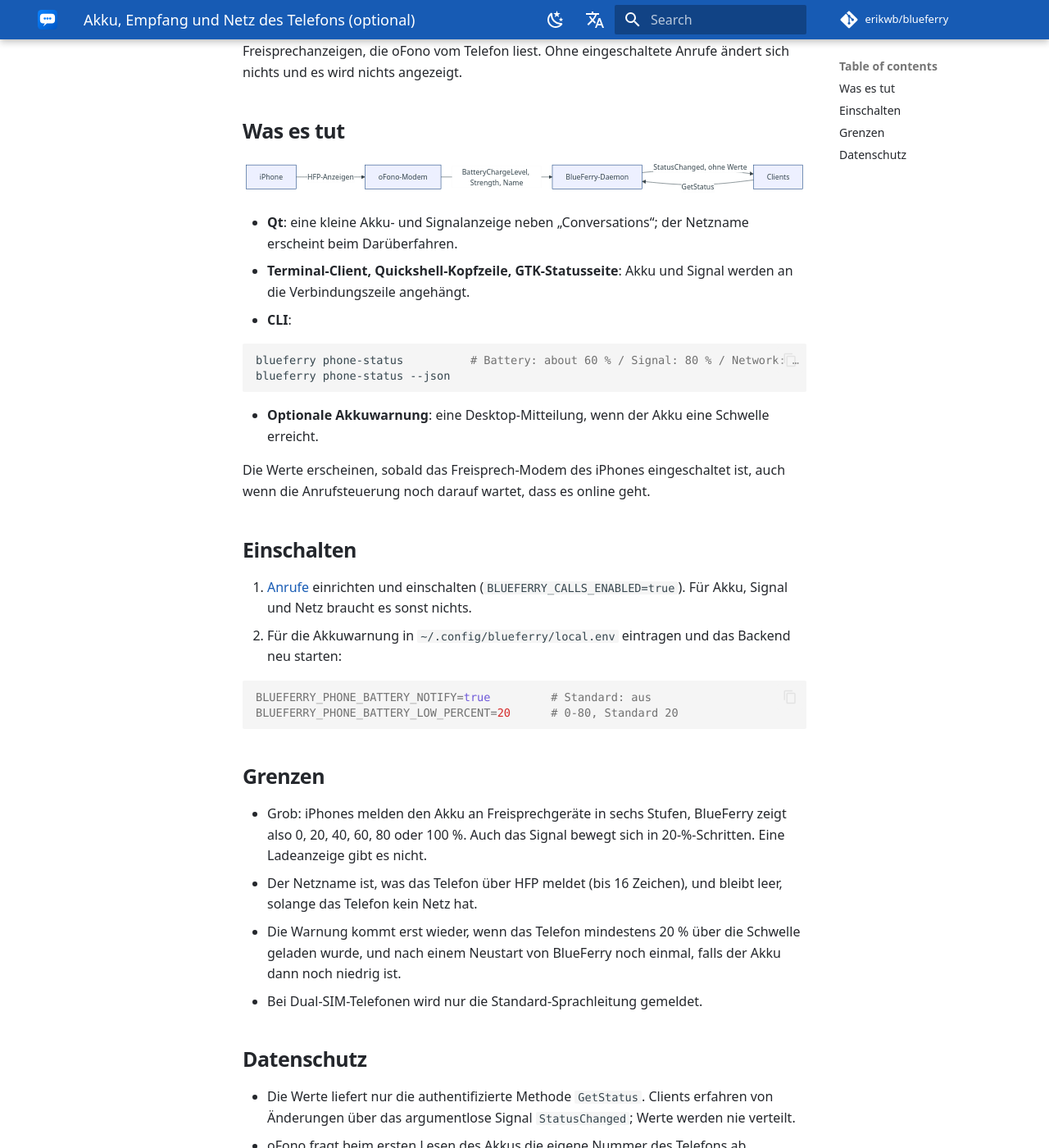
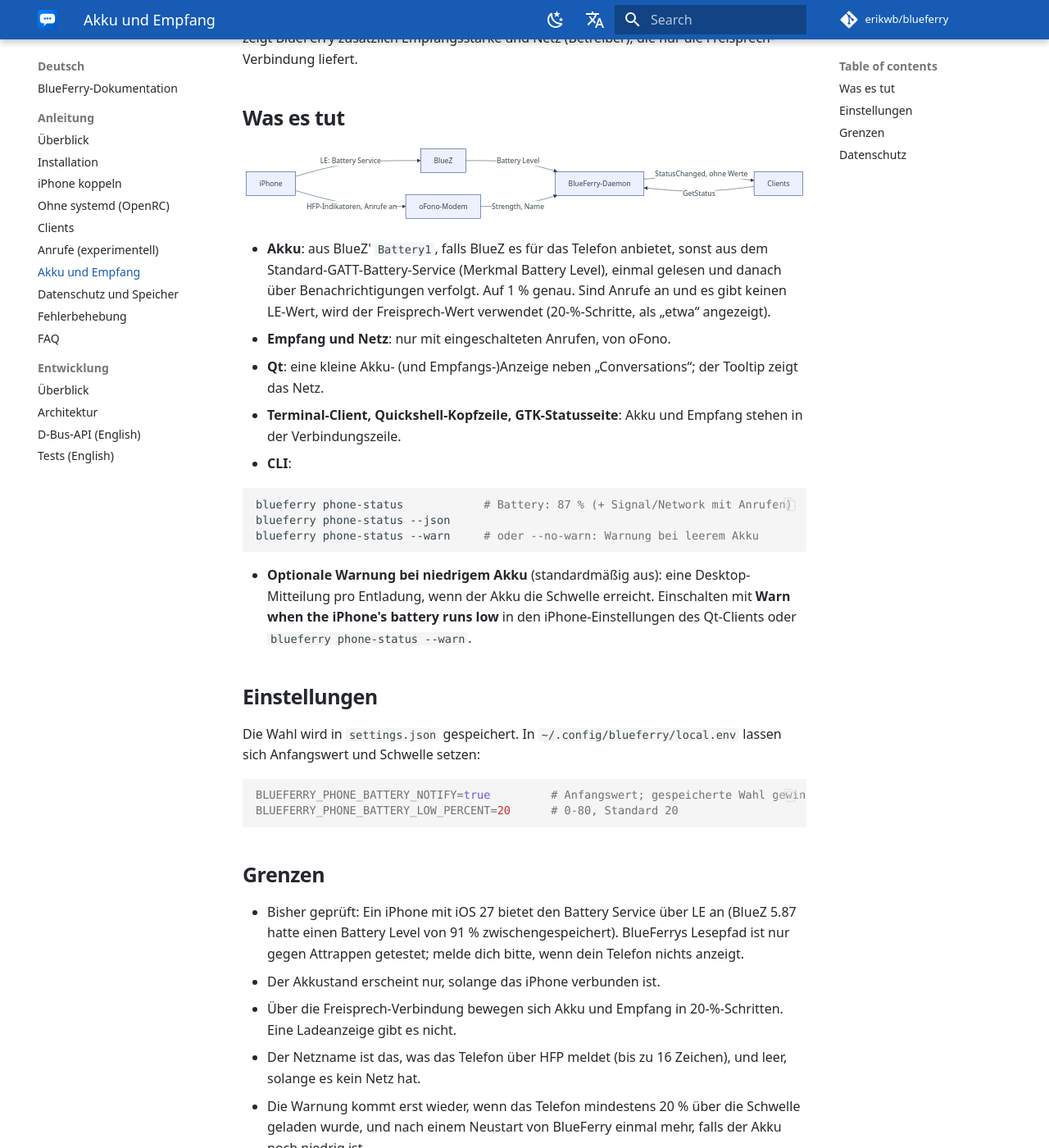
Before and after one commit to erikwb/blueferry, an MkDocs documentation site: the page built from docs/de/user/phone-status.md, in a window 1280 px wide and 1400 px high, scrolled down 270 px. Shown: the whole window at 82% size. Built offline with MkDocs 1.6.1 and Material for MkDocs 9.7.7, drawn with Linux system fonts in a browser that asks for light colours; some web fonts are replaced; comment, search, counter and statistics services are not loaded; some of the changed text lies outside the part shown.

Commit message:
Document the LE battery, the warning opt-in and status throttling
Add the phone-status guide to the mkdocs navigation in both languages,
rewrite it for the HFP-free battery and what still needs calls, and
update README, PROTOCOL, ARCHITECTURE and the D-Bus API page.

````diff
--- a/docs/de/user/phone-status.md
+++ b/docs/de/user/phone-status.md
@@ -1,68 +1,78 @@
-# Akku, Empfang und Netz des Telefons (optional)
+# Akku, Empfang und Netz des iPhones
 
-Ist die optionale Funktion [Anrufe](calls.md) eingeschaltet, zeigt BlueFerry
-auch Akkustand, Signalstärke und Netzbetreiber des iPhones. Die Werte stammen
-aus den Standard-Freisprechanzeigen, die oFono vom Telefon liest. Ohne
-eingeschaltete Anrufe ändert sich nichts und es wird nichts angezeigt.
+BlueFerry zeigt den Akkustand des iPhones, solange es verbunden ist. Der
+Akkustand kommt über die Bluetooth-LE-Verbindung, die BlueFerry für
+Mitteilungen ohnehin hält. Dafür braucht es weder das Freisprech-Profil noch
+oFono. Sind die optionalen [Anrufe](calls.md) an, zeigt BlueFerry zusätzlich
+Empfangsstärke und Netz (Betreiber), die nur die Freisprech-Verbindung liefert.
 
 ## Was es tut
 
 ```mermaid
 flowchart LR
-    P[iPhone] -- HFP-Anzeigen --> O[oFono-Modem]
-    O -- BatteryChargeLevel, Strength, Name --> B[BlueFerry-Daemon]
+    P[iPhone] -- LE: Battery Service --> Z[BlueZ]
+    P -- HFP-Indikatoren, Anrufe an --> O[oFono-Modem]
+    Z -- Battery Level --> B[BlueFerry-Daemon]
+    O -- Strength, Name --> B
     B -- StatusChanged, ohne Werte --> C[Clients]
     C -- GetStatus --> B
 ```
 
-- **Qt**: eine kleine Akku- und Signalanzeige neben „Conversations“; der
-  Netzname erscheint beim Darüberfahren.
+- **Akku**: aus BlueZ' `Battery1`, falls BlueZ es für das Telefon anbietet,
+  sonst aus dem Standard-GATT-Battery-Service (Merkmal Battery Level), einmal
+  gelesen und danach über Benachrichtigungen verfolgt. Auf 1 % genau. Sind
+  Anrufe an und es gibt keinen LE-Wert, wird der Freisprech-Wert verwendet
+  (20-%-Schritte, als „etwa“ angezeigt).
+- **Empfang und Netz**: nur mit eingeschalteten Anrufen, von oFono.
+- **Qt**: eine kleine Akku- (und Empfangs-)Anzeige neben „Conversations“;
+  der Tooltip zeigt das Netz.
 - **Terminal-Client, Quickshell-Kopfzeile, GTK-Statusseite**: Akku und
-  Signal werden an die Verbindungszeile angehängt.
+  Empfang stehen in der Verbindungszeile.
 - **CLI**:
 
   ```bash
-  blueferry phone-status          # Battery: about 60 % / Signal: 80 % / Network: …
+  blueferry phone-status            # Battery: 87 % (+ Signal/Network mit Anrufen)
   blueferry phone-status --json
+  blueferry phone-status --warn     # oder --no-warn: Warnung bei leerem Akku
   ```
 
-- **Optionale Akkuwarnung**: eine Desktop-Mitteilung, wenn der Akku eine
-  Schwelle erreicht.
+- **Optionale Warnung bei niedrigem Akku** (standardmäßig aus): eine
+  Desktop-Mitteilung pro Entladung, wenn der Akku die Schwelle erreicht.
+  Einschalten mit **Warn when the iPhone's battery runs low** in den
+  iPhone-Einstellungen des Qt-Clients oder `blueferry phone-status --warn`.
 
-Die Werte erscheinen, sobald das Freisprech-Modem des iPhones eingeschaltet
-ist, auch wenn die Anrufsteuerung noch darauf wartet, dass es online geht.
+## Einstellungen
 
-## Einschalten
+Die Wahl wird in `settings.json` gespeichert. In
+`~/.config/blueferry/local.env` lassen sich Anfangswert und Schwelle setzen:
 
-1. [Anrufe](calls.md) einrichten und einschalten
-   (`BLUEFERRY_CALLS_ENABLED=true`). Für Akku, Signal und Netz braucht es
-   sonst nichts.
-2. Für die Akkuwarnung in `~/.config/blueferry/local.env` eintragen und das
-   Backend neu starten:
-
-   ```bash
-   BLUEFERRY_PHONE_BATTERY_NOTIFY=true         # Standard: aus
-   BLUEFERRY_PHONE_BATTERY_LOW_PERCENT=20      # 0-80, Standard 20
-   ```
+```bash
+BLUEFERRY_PHONE_BATTERY_NOTIFY=true         # Anfangswert; gespeicherte Wahl gewinnt
+BLUEFERRY_PHONE_BATTERY_LOW_PERCENT=20      # 0-80, Standard 20
+```
 
 ## Grenzen
 
-- Grob: iPhones melden den Akku an Freisprechgeräte in sechs Stufen,
-  BlueFerry zeigt also 0, 20, 40, 60, 80 oder 100 %. Auch das Signal bewegt
-  sich in 20-%-Schritten. Eine Ladeanzeige gibt es nicht.
-- Der Netzname ist, was das Telefon über HFP meldet (bis 16 Zeichen), und
-  bleibt leer, solange das Telefon kein Netz hat.
+- Bisher geprüft: Ein iPhone mit iOS 27 bietet den Battery Service über LE an
+  (BlueZ 5.87 hatte einen Battery Level von 91 % zwischengespeichert).
+  BlueFerrys Lesepfad ist nur gegen Attrappen getestet; melde dich bitte,
+  wenn dein Telefon nichts anzeigt.
+- Der Akkustand erscheint nur, solange das iPhone verbunden ist.
+- Über die Freisprech-Verbindung bewegen sich Akku und Empfang in
+  20-%-Schritten. Eine Ladeanzeige gibt es nicht.
+- Der Netzname ist das, was das Telefon über HFP meldet (bis zu 16 Zeichen),
+  und leer, solange es kein Netz hat.
 - Die Warnung kommt erst wieder, wenn das Telefon mindestens 20 % über die
-  Schwelle geladen wurde, und nach einem Neustart von BlueFerry noch einmal,
-  falls der Akku dann noch niedrig ist.
-- Bei Dual-SIM-Telefonen wird nur die Standard-Sprachleitung gemeldet.
+  Schwelle geladen wurde, und nach einem Neustart von BlueFerry einmal mehr,
+  falls der Akku noch niedrig ist.
+- Änderungen erreichen die Clients höchstens alle 10 Sekunden.
 
 ## Datenschutz
 
 - Die Werte liefert nur die authentifizierte Methode `GetStatus`. Clients
-  erfahren von Änderungen über das argumentlose Signal `StatusChanged`;
-  Werte werden nie verteilt.
-- oFono fragt beim ersten Lesen des Akkus die eigene Nummer des Telefons ab.
-  BlueFerry verwirft diese Nummer und speichert, protokolliert oder liefert
-  sie nie.
+  erfahren von Änderungen über das argumentlose Signal `StatusChanged`; kein
+  Wert wird verteilt.
+- Mit eingeschalteten Anrufen fragt oFono beim ersten Lesen des Akkus die
+  eigene Nummer des Telefons ab. BlueFerry verwirft sie und speichert, loggt
+  oder liefert sie nie.
 - Logs enthalten nie die Werte oder den Netznamen.
--- a/mkdocs.yml
+++ b/mkdocs.yml
@@ -100,6 +100,7 @@ nav:
           - Without systemd (OpenRC): en/user/openrc.md
           - Clients: en/user/clients.md
           - Phone calls (experimental): en/user/calls.md
+          - Phone battery and signal: en/user/phone-status.md
           - Privacy and storage: en/user/privacy.md
           - Troubleshooting: en/user/troubleshooting.md
           - FAQ: en/user/faq.md
@@ -117,6 +118,7 @@ nav:
           - Ohne systemd (OpenRC): de/user/openrc.md
           - Clients: de/user/clients.md
           - Anrufe (experimentell): de/user/calls.md
+          - Akku und Empfang: de/user/phone-status.md
           - Datenschutz und Speicher: de/user/privacy.md
           - Fehlerbehebung: de/user/troubleshooting.md
           - FAQ: de/user/faq.md
````
Also changed, not shown: ARCHITECTURE.md (+14 -5 lines), PROTOCOL.md (+4 -2 lines), README.md (+31 -37 lines), docs/en/developer/dbus-api.md (+1 -0 lines), docs/en/user/phone-status.md (+40 -29 lines).
